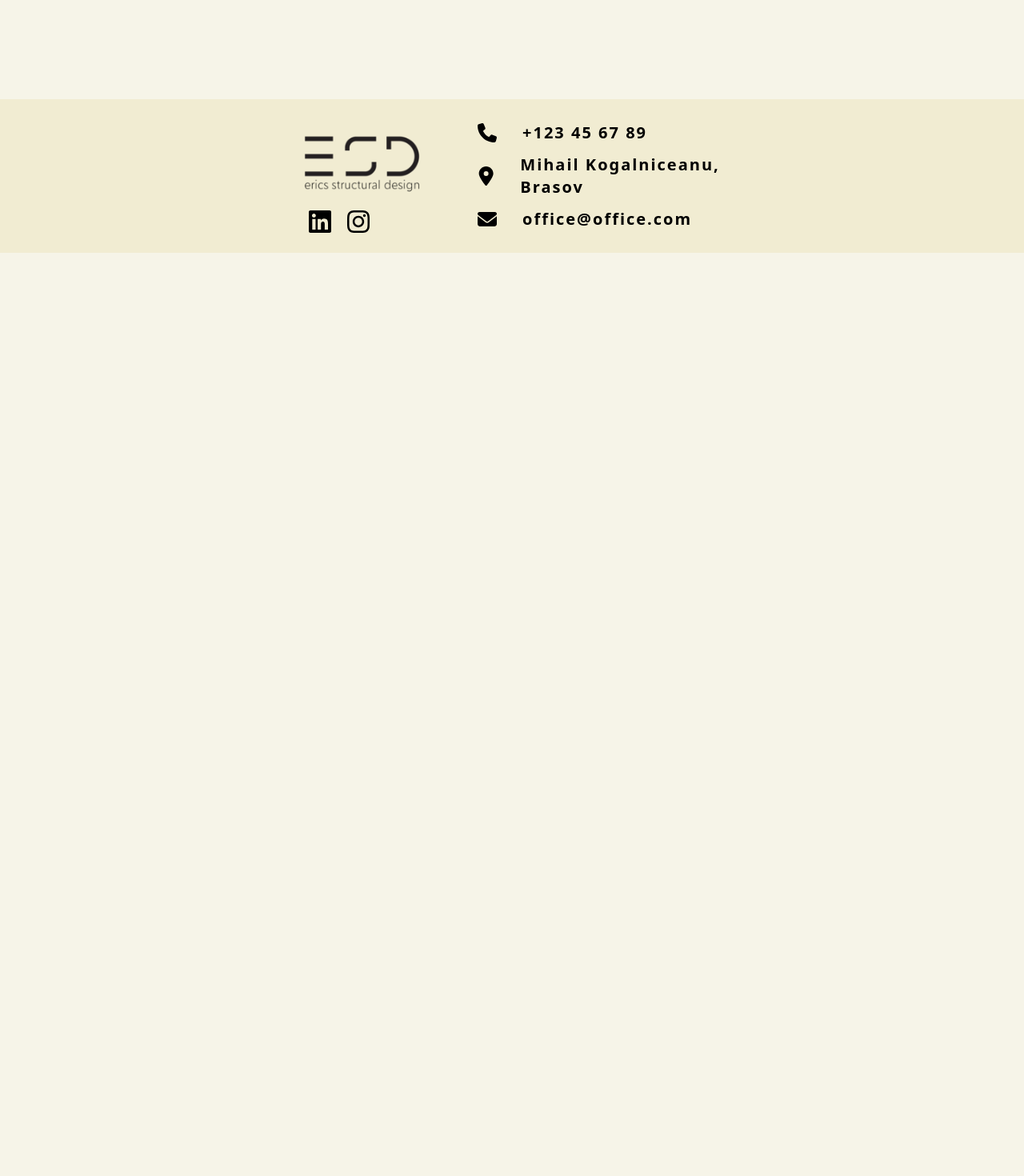
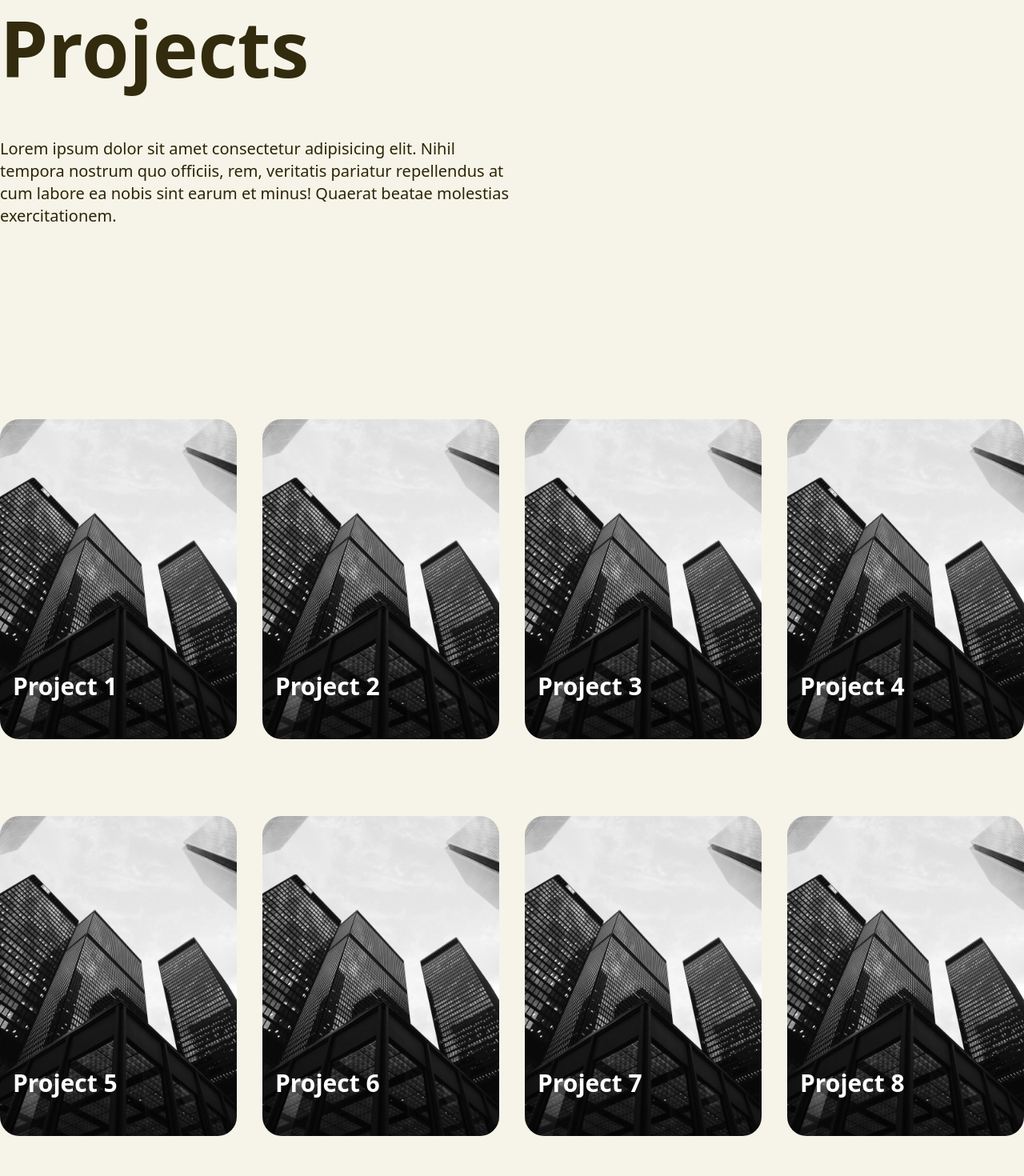
Before and after one commit to trykA123/ERX_Second, a React (Vite) app: page /projects/1 in a window 1280 px wide. Shown: the part 260-1730 px from the top of the page at 80% size. Before the commit the page ends 800 px from the top, so only its background shows below. Built offline with nearby package versions, Linux system fonts and the light colour scheme.

Commit message:
Please god, forgive me

```diff
--- a/src/App.jsx
+++ b/src/App.jsx
@@ -1,9 +1,12 @@
 import { Route, BrowserRouter as Router, Routes } from "react-router-dom";
 import Footer from "./components/Footer";
 import Navbar from "./components/Navbar";
+// import Project from "./components/Project";
 import About from "./pages/About";
 import Contact from "./pages/Contact";
 import Home from "./pages/Home";
+// import ProjectPage from "./pages/ProjectPage";
+import Project from "./components/Project";
 import Projects from "./pages/Projects";
 import Services from "./pages/Services";
 
@@ -12,13 +15,14 @@ function App() {
     <Router>
       <Navbar />
       <Routes>
-        {/* Make the "/home" route the main page */}
         <Route exact path="/" element={<Home />} />
         <Route path="/services" element={<Services />} />
         <Route path="/about" element={<About />} />
         <Route path="/contact" element={<Contact />} />
-        <Route path="/projects" element={<Projects />} />
-        {/* Define your other routes here */}
+        <Route path="/projects" element={<Projects />}>
+          <Route index element={<Projects />}/>
+          <Route path=":projectId" element={<Project />} />
+        </Route>
       </Routes>
       <Footer />
     </Router>
--- a/src/components/Footer.jsx
+++ b/src/components/Footer.jsx
@@ -9,9 +9,9 @@ import logo from "../assets/img/logo.png";
 
 const Footer = () => {
   return (
-    <div className="w-screen h-48 bg-gold-200 flex justify-between mx-auto items-center px-80 mt-64">
-      <div className="flex flex-col space-y-2">
-        <a href="" className="">
+    <div className="w-screen h-48 bg-gold-200 flex justify-between mx-auto items-center px-10 mt-64">
+      <div className="flex flex-col space-y-2 px-24">
+        <a href="/" className="">
           <img src={logo} alt="logo" />
         </a>
         <div className="flex items-center px-16 space-x-4">
--- a/src/components/Navbar.jsx
+++ b/src/components/Navbar.jsx
@@ -24,12 +24,12 @@ const Navbar = () => {
   };
   return (
     <motion.div
-      className="mx-auto xl:flex xl:flex-row xl:justify-between xl:w-full xl:h-32 xl:py-12 xl:items-center xl:sticky xl:top-0 z-50 text-gold-900 w-screen border-b-2 border-gold-900 border-opacity-25 bg-gold-200 xl:px-80"
+      className="xl:flex xl:flex-row xl:justify-between xl:w-full xl:h-32 xl:py-12 xl:items-center xl:sticky xl:top-0 z-50 text-gold-900 w-screen border-b-2 border-gold-900 border-opacity-25 bg-gold-200 px-10"
       variants={ulContainer}
       initial="hidden"
       animate="show"
     >
-      <motion.a href="/" className="" variants={logoItem}>
+      <motion.a href="/" className="px-24" variants={logoItem}>
         <img src={logo} alt="logo" />
       </motion.a>
       <ul className="flex flex-row justify-between w-[420px]">
--- /dev/null
+++ b/src/components/Project.jsx
@@ -0,0 +1,51 @@
+import { motion } from "framer-motion";
+import PropTypes from "prop-types";
+import { useParams } from "react-router-dom";
+
+const Project = ({ projectId, projectDescription, imageGallery }) => {
+  const {id} = useParams()
+  const galleryContainer = {
+    hidden: { opacity: 0, scale: 0 },
+    show: {
+      opacity: 1,
+      scale: 1,
+      transition: {
+        delayChildren: 0.2,
+        duration: 0.5,
+      },
+    },
+  };
+
+  return (
+    <div className="grid grid-cols-2 gap-4">
+      <div className="flex flex-col">
+        <h2>Project {id} {projectId} details</h2>
+        <p>{projectDescription}</p>
+      </div>
+      <motion.div
+        className="grid grid-cols-3 gap-4"
+        variants={galleryContainer}
+        initial="hidden"
+        animate="show"
+      >
+        {imageGallery.map((img, index) => (
+          <img
+            key={index}
+            src={img}
+            alt={`Image ${index}`}
+            className="w-60 h-60 object-cover rounded-lg hover:scale-125 duration-300"
+          />
+        ))}
+      </motion.div>
+      {/* Add more content as needed */}
+    </div>
+  );
+};
+
+Project.propTypes = {
+  projectId: PropTypes.string.isRequired,
+  projectDescription: PropTypes.string.isRequired,
+  imageGallery: PropTypes.arrayOf(PropTypes.string).isRequired,
+};
+
+export default Project;
--- a/src/components/ProjectCard.jsx
+++ b/src/components/ProjectCard.jsx
@@ -1,20 +1,31 @@
+import PropTypes from "prop-types";
+import { Link } from "react-router-dom"; // Import Link from React Router
 import test from "../assets/img/hero.webp";
 
-const ProjectCard = () => {
+const ProjectCard = ({ projectLink, projectId }) => {
   return (
     <div className="relative flex w-1/2 h-[400px] rounded-3xl items-end justify-center group duration-700 hover:w-full cursor-pointer">
-      <a href="#" className="overflow-hidden w-full h-full rounded-3xl">
+      {/* Use Link instead of <a> */}
+      <Link
+        to={projectLink}
+        className="overflow-hidden w-full h-full rounded-3xl"
+      >
         <img
           src={test}
           alt=""
           className="group-hover:scale-125 duration-300 grayscale group-hover:grayscale-0 object-cover h-full"
         />
-      </a>
+      </Link>
       <h3 className="text-white absolute text-3xl w-full rounded-b-3xl opacity-100 group-hover:opacity-0 duration-300 px-4 py-12">
-        Curtea de apel
+        Project {projectId}
       </h3>
     </div>
   );
 };
 
+ProjectCard.propTypes = {
+  projectId: PropTypes.string.isRequired,
+  projectLink: PropTypes.string.isRequired,
+};
+
 export default ProjectCard;
--- /dev/null
+++ b/src/pages/Project2.jsx
@@ -0,0 +1,35 @@
+import {
+  default as img1,
+  default as img4,
+  default as img7,
+} from "../assets/img/1.jpg";
+import {
+  default as img2,
+  default as img5,
+  default as img8,
+} from "../assets/img/2.jpg";
+import {
+  default as img3,
+  default as img6,
+  default as img9,
+} from "../assets/img/2.webp";
+
+import Project from "../components/Project";
+
+const Project2 = () => {
+  const projectId = "2";
+  const projectDescription = "De ce naiba nu mergi..";
+  const imageGallery = [img1, img2, img3, img4, img5, img6, img7, img8, img9];
+
+  return (
+    <div className="container mx-auto h-full xl:py-36">
+      <Project
+        projectId={projectId}
+        projectDescription={projectDescription}
+        imageGallery={imageGallery}
+      />
+    </div>
+  );
+};
+
+export default Project2;
--- /dev/null
+++ b/src/pages/ProjectPage.jsx
@@ -0,0 +1,35 @@
+import {
+  default as img1,
+  default as img4,
+  default as img7,
+} from "../assets/img/1.jpg";
+import {
+  default as img3,
+  default as img5,
+  default as img8,
+} from "../assets/img/1.webp";
+import {
+  default as img2,
+  default as img6,
+  default as img9,
+} from "../assets/img/2.jpg";
+import Project from "../components/Project";
+
+const ProjectPage = () => {
+  const projectId = "1";
+  const projectDescription =
+    "Lorem ipsum dolor sit amet, consectetur adipiscing elit. ...";
+  const imageGallery = [img1, img2, img3, img4, img5, img6, img7, img8, img9];
+
+  return (
+    <div className="container mx-auto h-full xl:py-36">
+      <Project
+        projectId={projectId}
+        projectDescription={projectDescription}
+        imageGallery={imageGallery}
+      />
+    </div>
+  );
+};
+
+export default ProjectPage;
--- a/src/pages/Projects.jsx
+++ b/src/pages/Projects.jsx
@@ -1,6 +1,9 @@
+//import { Link } from "react-router-dom";
 import ProjectCard from "../components/ProjectCard";
 
 const Projects = () => {
+  // const projectIds = ["1", "2", "3", "4", "5", "6", "7", "8"];
+
   return (
     <div id="projects" className="container mx-auto h-full">
       <div className="xl:py-36 flex flex-col space-y-16">
@@ -13,17 +16,17 @@ const Projects = () => {
         </p>
       </div>
       <div className="grid grid-rows-2 gap-24 w-full py-24">
-        <div className="flex w-full space-x-8 ">
-          <ProjectCard />
-          <ProjectCard />
-          <ProjectCard />
-          <ProjectCard />
+        <div className="flex w-full space-x-8">
+          <ProjectCard projectLink="/projects/1" projectId="1" />
+          <ProjectCard projectLink="/projects/2" projectId="2" />
+          <ProjectCard projectLink="/projects/3" projectId="3" />
+          <ProjectCard projectLink="/projects/4" projectId="4" />
         </div>
-        <div className="flex w-full space-x-8 ">
-          <ProjectCard />
-          <ProjectCard />
-          <ProjectCard />
-          <ProjectCard />
+        <div className="flex w-full space-x-8">
+          <ProjectCard projectLink="/projects/5" projectId="5" />
+          <ProjectCard projectLink="/projects/6" projectId="6" />
+          <ProjectCard projectLink="/projects/7" projectId="7" />
+          <ProjectCard projectLink="/projects/8" projectId="8" />
         </div>
       </div>
     </div>
```
